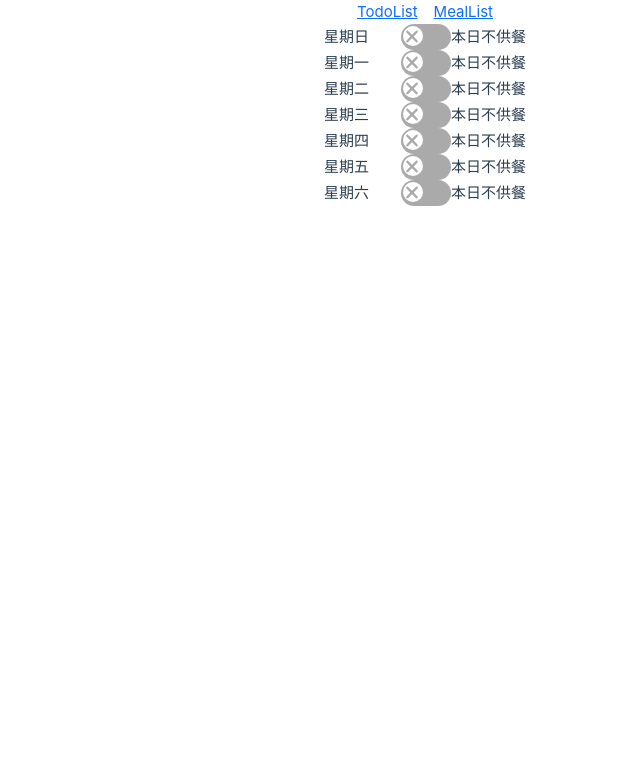
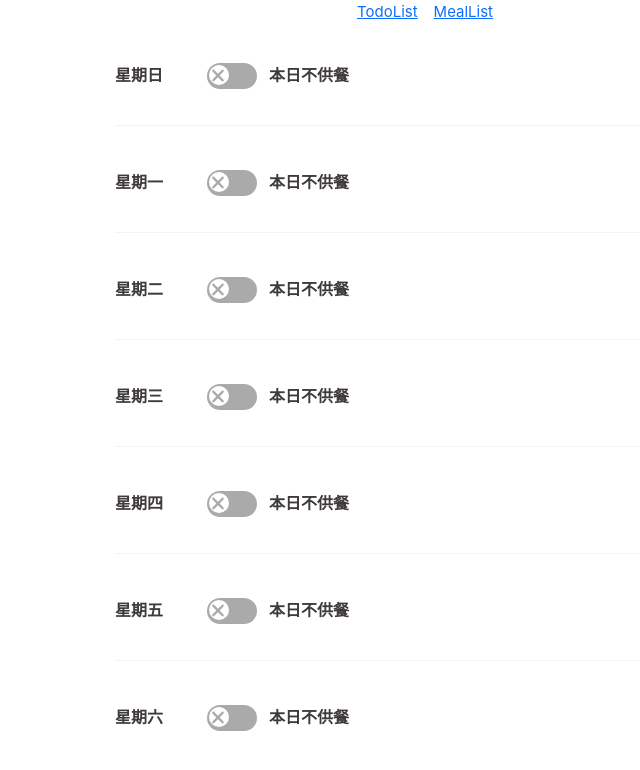
Before and after one commit to JZWe/beautimode, a Vue app: page /meallist in a window 1280 px wide. Shown: the top 770 px of the page, without its empty margins (215-855 px from the left). Built offline with nearby package versions, Linux system fonts and the light colour scheme.

Commit message:
feat: 調整開始時間時，會與結束時間選項連動，反之亦同

```diff
--- a/src/components/CustomDropdown.vue
+++ b/src/components/CustomDropdown.vue
@@ -19,7 +19,7 @@
   </div>
 </template>
 <script setup lang="ts">
-import { ref } from 'vue'
+import { ref, watch } from 'vue'
 import { useDropdown } from '@/composables/useDropdown'
 
 interface Option {
@@ -29,15 +29,18 @@ interface Option {
   disabled?: boolean
 }
 
+function getDropdownOptions(options: Option[]) {
+  return options.every((option) => option.selected == null)
+    ? options.map((option, index) => ({
+        ...option,
+        selected: index === 0
+      }))
+    : options
+}
 const props = defineProps<{ disabledOption?: string; options: Option[]; id: string }>()
 const { disabledOption, options = [], id } = props
 const { getDropdownState, openDropdown, closeDropdown } = useDropdown(id)
-const dropdownOptions = ref<Option[]>(
-  options.map((option, index) => ({
-    ...option,
-    selected: index === 0
-  }))
-)
+const dropdownOptions = ref<Option[]>(getDropdownOptions(options))
 const currentOption = ref<Option | null>(
   dropdownOptions.value.find((option) => option.selected) ?? null
 )
@@ -55,7 +58,10 @@ const toggleOptions = () => {
   }
 }
 const setSelectedOption = (index: number) => {
-  dropdownOptions.value = dropdownOptions.value.map((option, idx) => ({
+  if (dropdownOptions.value[index].disabled) {
+    return
+  }
+  dropdownOptions.value = options.map((option, idx) => ({
     ...option,
     selected: idx === index
   }))
@@ -66,6 +72,13 @@ const setSelectedOption = (index: number) => {
     name: dropdownOptions.value[index].name
   })
 }
+
+watch(
+  () => props.options,
+  (options, prevOptions) => {
+    dropdownOptions.value = getDropdownOptions(options)
+  }
+)
 </script>
 <style scoped>
 .dropdown-container {
--- /dev/null
+++ b/src/components/meal/MealDropdown.vue
@@ -0,0 +1,118 @@
+<template>
+  <div class="meal-dropdowns">
+    <CustomDropdown
+      :id="`${id}-start`"
+      :key="`${id}-start`"
+      :disabledOption="'請選擇時間'"
+      :options="startOptions"
+      @on-select-change="onStartSelectChange"
+    />
+    <span>-</span>
+    <CustomDropdown
+      :id="`${id}-end`"
+      :key="`${id}-end`"
+      :disabledOption="'請選擇時間'"
+      :options="endOptions"
+      @on-select-change="onEndSelectChange"
+    />
+  </div>
+</template>
+<script setup lang="ts">
+import CustomDropdown from '@/components/CustomDropdown.vue'
+import { ref, toRefs } from 'vue'
+
+interface Option {
+  name: string
+  value: string | number
+  selected?: boolean
+  disabled?: boolean
+}
+
+function generateOptions(data: string, type: 'start' | 'end'): Option[] {
+  let idx = -1
+  let selected = -1
+  const options = []
+
+  if (type === 'start') {
+    idx = data.lastIndexOf('1')
+    selected = data.indexOf('1') === -1 ? 0 : data.indexOf('1')
+    for (let i = 0; i < data.length; i++) {
+      let name = i % 2 === 1 ? `${Math.floor(i / 2)}:30` : `${Math.floor(i / 2)}:00`
+      options.push({
+        name,
+        value: i,
+        disabled: idx === -1 ? false : i > idx,
+        selected: i === selected
+      })
+    }
+  } else {
+    idx = data.indexOf('1')
+    selected = data.lastIndexOf('1') === -1 ? data.length - 1 : data.lastIndexOf('1')
+    for (let i = 0; i < data.length; i++) {
+      let name = i % 2 === 0 ? `${Math.floor(i / 2)}:30` : `${Math.ceil(i / 2)}:00`
+      if (i === data.length - 1) {
+        name = `${Math.floor(i / 2)}:59`
+      }
+      options.push({
+        name,
+        value: i,
+        disabled: idx === -1 ? false : i < idx,
+        selected: i === selected
+      })
+    }
+  }
+
+  return options
+}
+
+const props = defineProps<{ id: number | string; data: string }>()
+const { id, data } = toRefs(props)
+const startData = data.value
+const endData = data.value
+const startOptions = ref(generateOptions(startData, 'start'))
+const endOptions = ref(generateOptions(endData, 'end'))
+const startSelect = ref(startOptions.value.find((option) => option.selected)?.value ?? null)
+const endSelect = ref(endOptions.value.find((option) => option.selected)?.value ?? null)
+
+function onStartSelectChange(result: Option) {
+  startSelect.value = result.value
+  startOptions.value = startOptions.value.map((option, index) => {
+    return {
+      ...option,
+      disabled: index > Number(endSelect.value),
+      selected: option.value === Number(result.value)
+    }
+  })
+  endOptions.value = endOptions.value.map((option, index) => {
+    return {
+      ...option,
+      disabled: index < Number(startSelect.value)
+    }
+  })
+}
+
+function onEndSelectChange(result: Option) {
+  endSelect.value = result.value
+  startOptions.value = startOptions.value.map((option, index) => {
+    return {
+      ...option,
+      disabled: index > Number(endSelect.value)
+    }
+  })
+  endOptions.value = endOptions.value.map((option, index) => {
+    return {
+      ...option,
+      disabled: index < Number(startSelect.value),
+      selected: option.value === Number(result.value)
+    }
+  })
+}
+</script>
+<style scoped>
+.meal-dropdowns {
+  margin-left: 20px;
+  display: flex;
+  align-items: center;
+  gap: 12px;
+}
+</style>
--- a/src/components/meal/MealItem.vue
+++ b/src/components/meal/MealItem.vue
@@ -3,11 +3,13 @@
     <span class="day-name">{{ dayName }}</span>
     <CustomSwitch :id="id" @on-toggle="(result) => (isDropdownVisible = result.state)" />
     <span class="supply-meal">{{ supplyMealResult }}</span>
+    <MealDropdown v-show="isDropdownVisible" :id="id" :data="data" />
   </div>
 </template>
 <script setup lang="ts">
 import { computed, toRefs, ref } from 'vue'
 import CustomSwitch from '@/components/CustomSwitch.vue'
+import MealDropdown from './MealDropdown.vue'
 
 const props = defineProps<{ id: string; data: string }>()
 const { id, data } = toRefs(props)
@@ -25,5 +27,34 @@ const supplyMealResult = computed(() => {
 .meal-item {
   display: flex;
   align-items: center;
+  padding: 36px 0;
+  min-width: 620px;
+}
+
+.meal-item:not(:last-of-type) {
+  border-bottom: 1px solid #f4f4f4;
+}
+
+.day-name {
+  color: #3e3a39;
+  font-family:
+    Noto Sans TC,
+    sans-serif;
+  font-weight: 700;
+  font-size: 16px;
+  line-height: 1.5;
+  margin-right: 12px;
+}
+
+.supply-meal {
+  margin-left: 5px;
+  color: #3e3a39;
+  font-family:
+    Noto Sans TC,
+    sans-serif;
+  font-weight: 700;
+  font-size: 16px;
+  line-height: 1.5;
+  margin-left: 12px;
 }
 </style>
--- a/src/views/MealList.vue
+++ b/src/views/MealList.vue
@@ -8,17 +8,15 @@
 <script setup lang="ts">
 import { ref } from 'vue'
 import MealItem from '@/components/meal/MealItem.vue'
-function createInitialMealData() {
-  return Array.from({ length: 48 }, () => 0).join('')
-}
+
 const initialMeals = {
-  week_day0: createInitialMealData(),
-  week_day1: createInitialMealData(),
-  week_day2: createInitialMealData(),
-  week_day3: createInitialMealData(),
-  week_day4: createInitialMealData(),
-  week_day5: createInitialMealData(),
-  week_day6: createInitialMealData()
+  week_day0: '000000000000000000000000000000000000000000000000',
+  week_day1: '111111111111111111111111111111111111111111111111',
+  week_day2: '000000111111000000000000000000000000000000000000',
+  week_day3: '000000000000111111000000000000000000000000000000',
+  week_day4: '000000000000000000000000111111111111000000000000',
+  week_day5: '000000000000000000000000000000000000111111111110',
+  week_day6: '111111111111111111111111111111111111111111111111'
 }
 const meals = ref(initialMeals)
 </script>
@@ -29,7 +27,7 @@ const meals = ref(initialMeals)
   align-items: center;
   justify-content: center;
 }
-.todolist {
+.meallist {
   display: flex;
   flex-direction: column;
   padding: 0.2rem;
```
